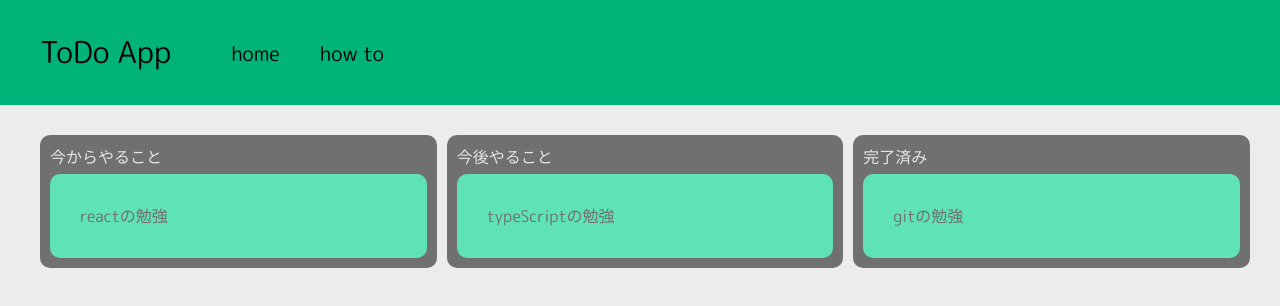
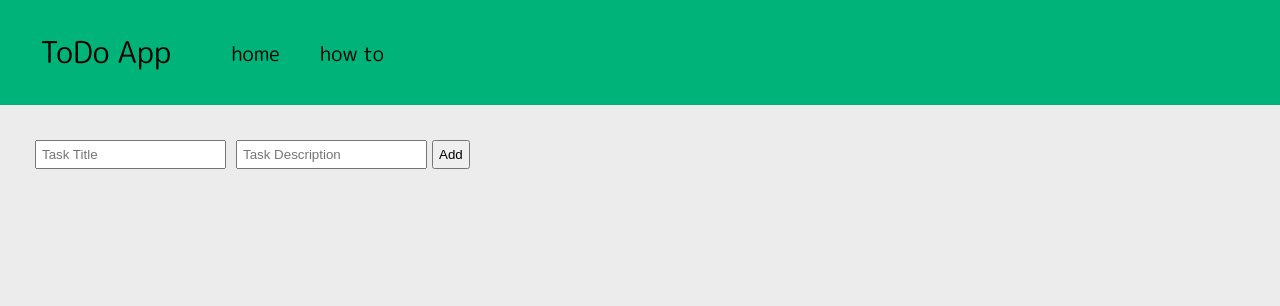
Before and after one commit to enbanbunbun123/MyToDo, a React (Create React App) app: page /CreateTask in a window 1280 px wide. Shown: the top 306 px of the page. Built offline with nearby package versions, Linux system fonts and the light colour scheme.

Commit message:
追加ロジック形成完了

```diff
--- a/src/components/CreateTask.js
+++ b/src/components/CreateTask.js
@@ -2,7 +2,7 @@ import React, { useState } from 'react';
 import { useNavigate } from 'react-router-dom';
 import { v4 as uuid4 } from 'uuid';
 
-export default function CreateTask ({data, setData}) {
+export default function CreateTask ({data, setdata}) {
     const [newTask, setNewTask] = useState("");
     const [newDescription, setNewDescription] = useState("");
     const history = useNavigate();
@@ -19,7 +19,7 @@ export default function CreateTask ({data, setData}) {
         const newId = uuid4();
         const newDataTask = {id: newId, title: newTask, description: newDescription};
 
-        setData(prevData => {
+        setdata(prevData => {
             return prevData.map(section => {
                 if(section.title === "今からやること"){
                     return{
@@ -33,7 +33,7 @@ export default function CreateTask ({data, setData}) {
         });
         setNewTask("");
         setNewDescription("");
-        history.push("/");
+        history("/");
     }
 
     return (
--- a/src/components/Main.js
+++ b/src/components/Main.js
@@ -3,9 +3,9 @@ import { DragDropContext, Draggable, Droppable } from 'react-beautiful-dnd'
 import dummydata from "../dummyData"
 import Card from './Card';
 import {v4 as uuidv4} from 'uuid';
-// import { BrowserRouter as Router, Routes, Route } from 'react-router-dom';
-// import { Link } from 'react-router-dom';
-// import CreateTask from './CreateTask';
+import { BrowserRouter as Router, Routes, Route } from 'react-router-dom';
+import { Link } from 'react-router-dom';
+import CreateTask from './CreateTask';
 
 
 const Main = () => {
@@ -87,12 +87,14 @@ const Main = () => {
 
   return (
     <>
-    {/* <Router>
-      <Routes> */}
+    <Router>
+      <Routes>
+        <Route path='/CreateTask' element={<CreateTask data={data} setdata={setdata}/>}/>
+        <Route path='/' element={
           <DragDropContext onDragEnd={onDragEnd}>
-          {/* <Link to='/CreateTask'>
+            <Link to='/CreateTask'>
               <button className='trello-input-button'>Add Task</button>
-          </Link> */}
+            </Link>
             <div className='trello'>
                 {data.map((section) => (
                   <Droppable key={section.id} droppableId={section.id}>
@@ -133,11 +135,9 @@ const Main = () => {
                 ))}
             </div>
           </DragDropContext>
-        {/* <Route path="/CreateTask">
-          <CreateTask data={data} setdata={setdata}/>
-        </Route> */}
-      {/* </Routes>
-    </Router> */}
+        }/>
+      </Routes>
+    </Router>
     </>
 
   )
```
Lines whose indentation alone changed are shown as unchanged.
